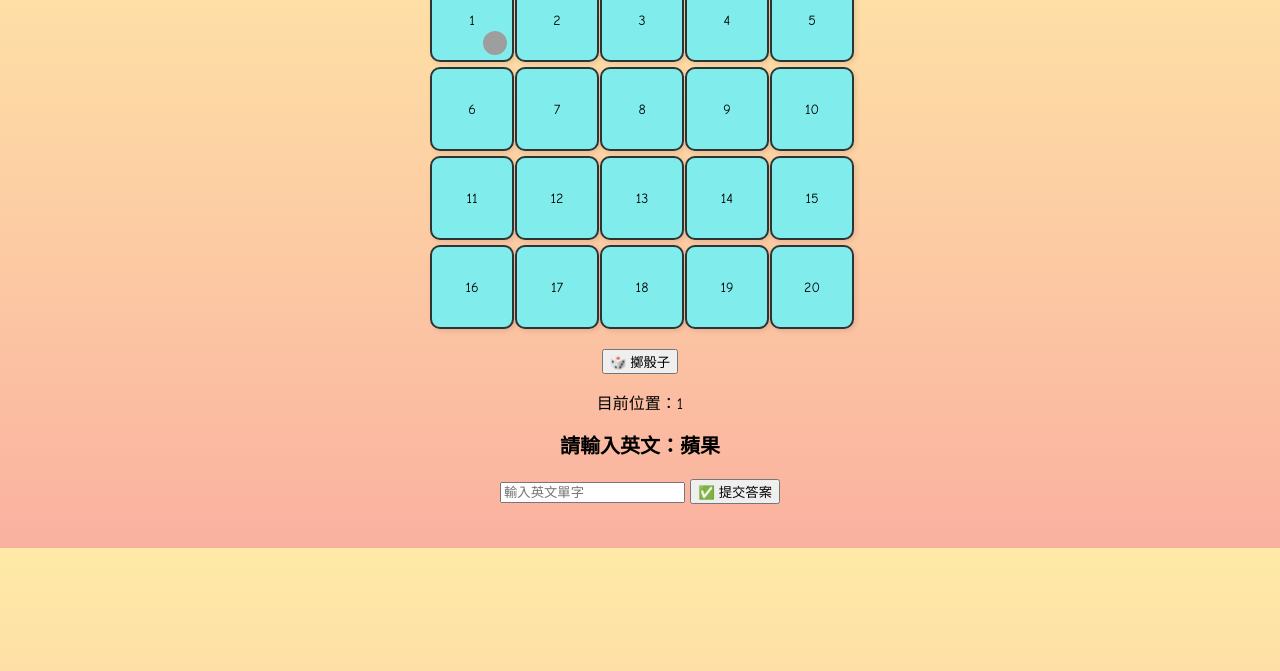
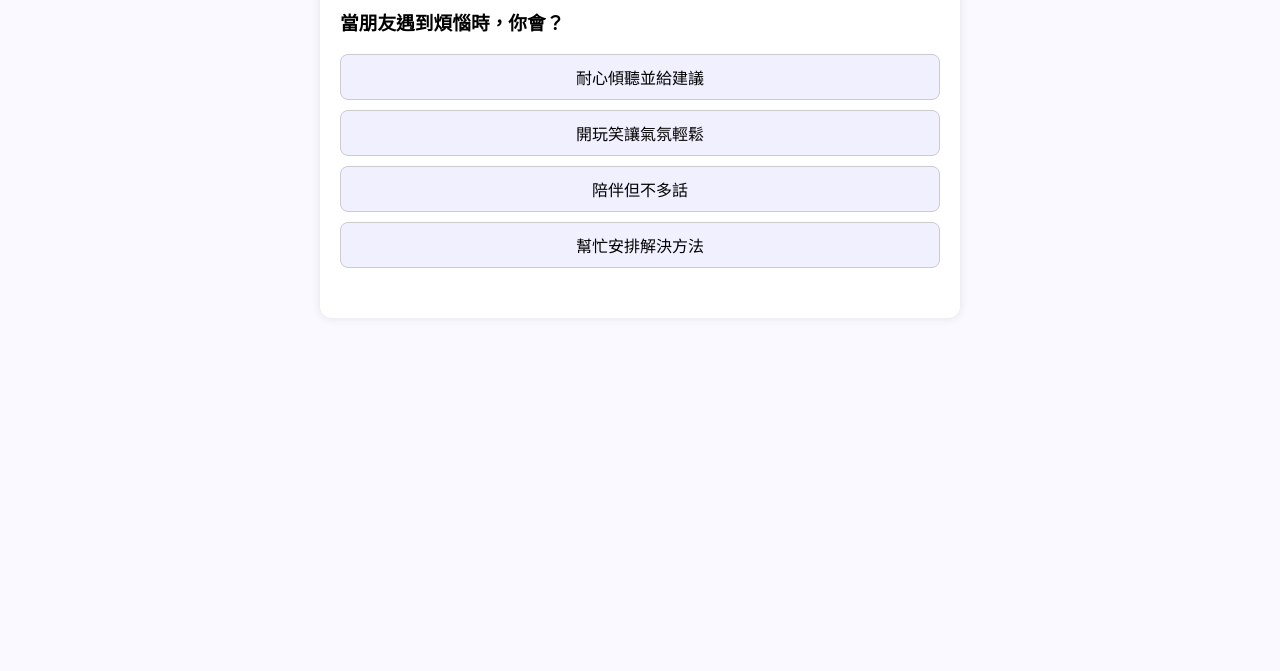
Before and after one commit to youngchen66/engames, a plain HTML site: page index.html in a window 1280 px wide. Shown: the part 129-800 px from the top of the page. Drawn offline with Linux system fonts and the light colour scheme; grey boxes are pictures that could not be loaded.

Commit message:
Update index.html

```diff
--- a/index.html
+++ b/index.html
@@ -2,181 +2,148 @@
 <html lang="zh-Hant">
 <head>
   <meta charset="UTF-8">
-  <title>英語單字大富翁</title>
+  <meta name="viewport" content="width=device-width, initial-scale=1.0">
+  <title>你在朋友眼中是哪個星座？</title>
   <style>
-    body {
-      font-family: 'Comic Sans MS', cursive, sans-serif;
-      background: linear-gradient(to bottom, #ffeaa7, #fab1a0);
-      text-align: center;
-      margin: 0;
-      padding: 20px;
-    }
-    h1 {
-      margin-bottom: 10px;
-      font-size: 32px;
-      color: #2d3436;
-      text-shadow: 1px 1px #fff;
-    }
-    #board {
-      display: grid;
-      grid-template-columns: repeat(5, 80px);
-      grid-gap: 5px;
-      justify-content: center;
-      margin-top: 20px;
-    }
-    .cell {
-      width: 80px;
-      height: 80px;
-      background-color: #81ecec;
-      border: 2px solid #2d3436;
-      display: flex;
-      justify-content: center;
-      align-items: center;
-      font-size: 14px;
-      border-radius: 10px;
-      box-shadow: 2px 2px 5px rgba(0,0,0,0.1);
-      position: relative;
-    }
-    .player {
-      width: 24px;
-      height: 24px;
-      background-image: url('https://cdn-icons-png.flaticon.com/512/3135/3135768.png');
-      background-size: cover;
-      border-radius: 50%;
-      position: absolute;
-      bottom: 5px;
-      right: 5px;
-    }
-    #controls {
-      margin-top: 20px;
-    }
-    #wordPrompt {
-      margin-top: 15px;
-      font-size: 20px;
-      font-weight: bold;
-    }
-    #feedback {
-      font-size: 18px;
-      margin-top: 10px;
-    }
-    #stars {
-      font-size: 24px;
-      color: gold;
-    }
+    body { font-family: Arial, sans-serif; background-color: #f9f9ff; padding: 20px; }
+    .quiz-container { max-width: 600px; margin: auto; background: #fff; padding: 20px; border-radius: 12px; box-shadow: 0 0 10px rgba(0,0,0,0.1); }
+    h1 { text-align: center; }
+    .question { margin-top: 20px; }
+    .answers { margin-top: 10px; }
+    .answers button { display: block; width: 100%; margin-bottom: 10px; padding: 10px; font-size: 16px; border: 1px solid #ccc; border-radius: 8px; cursor: pointer; background: #f0f0ff; }
+    .result { margin-top: 30px; text-align: center; font-size: 18px; }
   </style>
 </head>
 <body>
-  <h1>🎉 英語單字大富翁 🎉</h1>
-  <div id="board"></div>
-  <div id="controls">
-    <button onclick="rollDice()">🎲 擲骰子</button>
-    <p>目前位置：<span id="position">0</span></p>
-    <p id="wordPrompt"></p>
-    <input type="text" id="answer" placeholder="輸入英文單字">
-    <button onclick="checkAnswer()">✅ 提交答案</button>
-    <p id="feedback"></p>
-    <p id="stars"></p>
+<div class="quiz-container">
+  <h1>你在朋友眼中是哪個星座？</h1>
+  <div id="quiz"></div>
+  <div class="result" id="result"></div>
 </div>
 
-  <audio id="correctSound" src="https://www.soundjay.com/buttons/sounds/button-3.mp3"></audio>
-  <audio id="wrongSound" src="https://www.soundjay.com/buttons/sounds/button-10.mp3"></audio>
-
 <script>
-    const boardSize = 20;
-    const board = document.getElementById('board');
-    const wordPrompt = document.getElementById('wordPrompt');
-    const feedback = document.getElementById('feedback');
-    const stars = document.getElementById('stars');
-    const correctSound = document.getElementById('correctSound');
-    const wrongSound = document.getElementById('wrongSound');
-
-    const words = [
-      { word: "apple", chinese: "蘋果" },
-      { word: "banana", chinese: "香蕉" },
-      { word: "cat", chinese: "貓" },
-      { word: "dog", chinese: "狗" },
-      { word: "egg", chinese: "蛋" },
-      { word: "fish", chinese: "魚" },
-      { word: "grape", chinese: "葡萄" },
-      { word: "hat", chinese: "帽子" },
-      { word: "ice", chinese: "冰" },
-      { word: "juice", chinese: "果汁" },
-      { word: "key", chinese: "鑰匙" },
-      { word: "lion", chinese: "獅子" },
-      { word: "moon", chinese: "月亮" },
-      { word: "nest", chinese: "巢" },
-      { word: "orange", chinese: "橘子" },
-      { word: "pig", chinese: "豬" },
-      { word: "queen", chinese: "女王" },
-      { word: "rain", chinese: "雨" },
-      { word: "sun", chinese: "太陽" },
-      { word: "tree", chinese: "樹" }
+const questions = [
+  {
+    text: "當朋友遇到煩惱時，你會？",
+    options: [
+      { text: "耐心傾聽並給建議", stars: ["處女座", "巨蟹座"] },
+      { text: "開玩笑讓氣氛輕鬆", stars: ["雙子座", "射手座"] },
+      { text: "陪伴但不多話", stars: ["天蠍座", "摩羯座"] },
+      { text: "幫忙安排解決方法", stars: ["金牛座", "天秤座"] }
+    ]
+  },
+  {
+    text: "你最在意朋友之間的？",
+    options: [
+      { text: "誠信與互相信任", stars: ["金牛座", "天蠍座"] },
+      { text: "是否能玩得開心", stars: ["獅子座", "雙子座"] },
+      { text: "是否願意聆聽與陪伴", stars: ["巨蟹座", "雙魚座"] },
+      { text: "是否重視你並願意付出", stars: ["處女座", "摩羯座"] }
+    ]
+  },
+  {
+    text: "你在團體中的角色最像？",
+    options: [
+      { text: "組織規劃大師", stars: ["處女座", "摩羯座"] },
+      { text: "氣氛創造者", stars: ["射手座", "雙子座"] },
+      { text: "默默照顧大家的人", stars: ["巨蟹座", "金牛座"] },
+      { text: "意見領袖或決策者", stars: ["獅子座", "天秤座"] }
+    ]
+  },
+  {
+    text: "朋友之間產生衝突時，你會？",
+    options: [
+      { text: "幫忙調停並解決問題", stars: ["天秤座", "金牛座"] },
+      { text: "試圖化解尷尬的氣氛", stars: ["雙子座", "雙魚座"] },
+      { text: "保持中立並避免涉入", stars: ["處女座", "摩羯座"] },
+      { text: "堅守立場表明自己善意", stars: ["天蠍座", "獅子座"] }
+    ]
+  },
+  {
+    text: "你認為好的朋友應該？",
+    options: [
+      { text: "互相扶持與成長", stars: ["摩羯座", "巨蟹座"] },
+      { text: "值得信賴且能保守祕密", stars: ["天蠍座", "金牛座"] },
+      { text: "尊重彼此的意見和空間", stars: ["天秤座", "水瓶座"] },
+      { text: "願守立場表現自己", stars: ["獅子座", "射手座"] }
+    ]
+  },
+  {
+    text: "朋友聚會時你喜歡做什麼？",
+    options: [
+      { text: "安排活動讓大家開心", stars: ["獅子座", "射手座"] },
+      { text: "分享自己的生活近況", stars: ["雙魚座", "水瓶座"] },
+      { text: "一邊聊天一邊逗笑他人", stars: ["雙子座", "天秤座"] },
+      { text: "自在玩耍並觀察他人", stars: ["處女座", "天蠍座"] }
+    ]
+  },
+  {
+    text: "朋友之間你最在意？",
+    options: [
+      { text: "是否有責任感", stars: ["摩羯座", "金牛座"] },
+      { text: "是否善於溝通", stars: ["雙子座", "天秤座"] },
+      { text: "是否有趣、能帶來快樂", stars: ["射手座", "獅子座"] },
+      { text: "是否敏感體貼", stars: ["巨蟹座", "雙魚座"] }
+    ]
+  },
+  {
+    text: "當朋友服中，你可能是？",
+    options: [
+      { text: "忠誠顧家的類型", stars: ["巨蟹座", "金牛座"] },
+      { text: "行動力與負責型", stars: ["摩羯座", "處女座"] },
+      { text: "幽默風趣的快樂源泉", stars: ["雙子座", "射手座"] },
+      { text: "安靜但值得信賴的", stars: ["天蠍座", "水瓶座"] }
+    ]
+  }
 ];
 
-    let position = 0;
-    let correctCount = 0;
-    let currentWord = null;
+let currentQuestion = 0;
+let scores = {};
 
-    for (let i = 0; i < boardSize; i++) {
-      const cell = document.createElement('div');
-      cell.className = 'cell';
-      cell.textContent = i + 1;
-      board.appendChild(cell);
-    }
-    updatePlayer();
+function showQuestion() {
+  const quiz = document.getElementById('quiz');
+  quiz.innerHTML = '';
+  const q = questions[currentQuestion];
+  const qElem = document.createElement('div');
+  qElem.className = 'question';
+  qElem.innerHTML = `<h3>${q.text}</h3>`;
 
-    function updatePlayer() {
-      document.querySelectorAll('.player').forEach(p => p.remove());
-      const cells = document.querySelectorAll('.cell');
-      const player = document.createElement('div');
-      player.className = 'player';
-      cells[position].appendChild(player);
-      document.getElementById('position').textContent = position + 1;
-      generateWord();
+  const answersElem = document.createElement('div');
+  answersElem.className = 'answers';
+  q.options.forEach((opt, index) => {
+    const btn = document.createElement('button');
+    btn.textContent = opt.text;
+    btn.onclick = () => selectAnswer(opt.stars);
+    answersElem.appendChild(btn);
+  });
+
+  quiz.appendChild(qElem);
+  quiz.appendChild(answersElem);
 }
 
-    function rollDice() {
-      const roll = Math.floor(Math.random() * 6) + 1;
-      position += roll;
-      if (position >= boardSize) {
-        position = boardSize - 1;
-        alert("🎉 恭喜你完成遊戲！總共答對了 " + correctCount + " 題！");
-      }
-      updatePlayer();
-      feedback.textContent = '';
-    }
+function selectAnswer(stars) {
+  stars.forEach(star => {
+    if (!scores[star]) scores[star] = 0;
+    scores[star]++;
+  });
 
-    function generateWord() {
-      currentWord = words[position];
-      wordPrompt.textContent = `請輸入英文：${currentWord.chinese}`;
-      document.getElementById('answer').value = '';
-    }
-
-    function checkAnswer() {
-      const input = document.getElementById('answer').value.trim().toLowerCase();
-      if (input === currentWord.word) {
-        correctSound.play();
-        feedback.textContent = "✅ 答對了！";
-        feedback.style.color = 'green';
-        correctCount++;
-        updateStars();
-        speakWord(currentWord.word);
+  currentQuestion++;
+  if (currentQuestion < questions.length) {
+    showQuestion();
   } else {
-        wrongSound.play();
-        feedback.textContent = `❌ 錯誤！正確答案是 ${currentWord.word}`;
-        feedback.style.color = 'red';
+    showResult();
   }
 }
 
-    function updateStars() {
-      stars.innerHTML = '⭐'.repeat(correctCount);
+function showResult() {
+  const resultElem = document.getElementById('result');
+  const sorted = Object.entries(scores).sort((a,b) => b[1] - a[1]);
+  const topStar = sorted[0][0];
+  resultElem.innerHTML = `你最像的星座是：<strong>${topStar}</strong>！`;
+  document.getElementById('quiz').innerHTML = '';
 }
 
-    function speakWord(text) {
-      const utterance = new SpeechSynthesisUtterance(text);
-      utterance.lang = 'en-US';
-      speechSynthesis.speak(utterance);
-    }
+showQuestion();
 </script>
 </body>
 </html>
```
Lines whose indentation alone changed are shown as unchanged.
